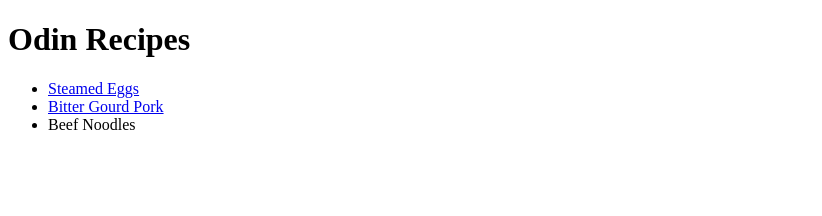
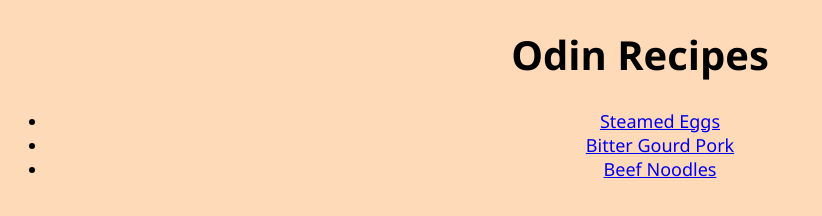
Before and after one commit to stevenangcs/odin-recipes, a plain HTML site: page index.html in a window 1280 px wide. Shown: the whole page, without its empty margins (0-822 px from the left). Drawn offline with Linux system fonts and the light colour scheme.

Commit message:
Add stylesheet reference
Add styles.css stylesheet reference for more decoration.

```diff
--- a/index.html
+++ b/index.html
@@ -1,18 +1,19 @@
 <!DOCTYPE html>
 <html lang="en">
 <head>
+    <link rel="stylesheet" href="styles.css">
     <meta charset="UTF-8">
     <meta name="viewport" content="width=device-width, initial-scale=1.0">
     <title>Document</title>
 </head>
-<body>
-    <h1>Odin Recipes</h1>
-    <ul>
+<body class="bg-color">
+    <h1 class="title">Odin Recipes</h1>
+    <ul class="center">
         <li><a href="recipes/steamed-eggs.html">Steamed Eggs</a></li>
 
         <li><a href="recipes/bitter-gourd-pork.html">Bitter Gourd Pork</a></li>
 
-        <li><a href="recipes/beef-noodles.html"></a>Beef Noodles</li>
+        <li><a href="recipes/beef-noodles.html">Beef Noodles</a></li>
     </ul>
 
 
```
